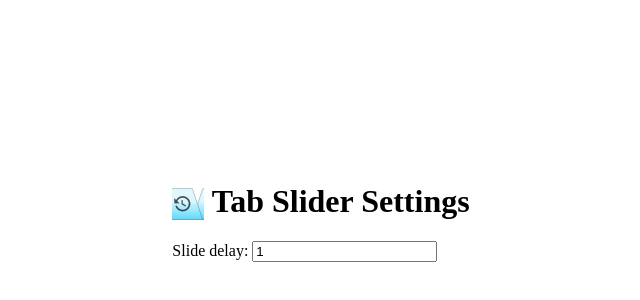
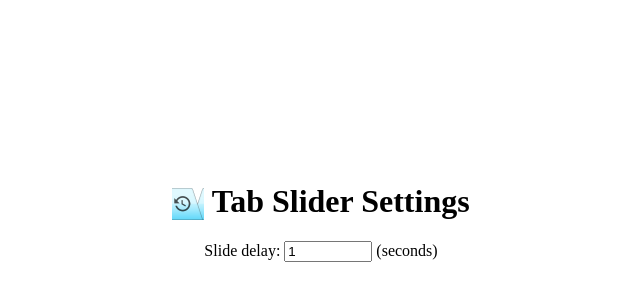
Before and after one commit to nikitaeverywhere/tab-slider, a browser extension: page src/options.html in a window 1280 px wide. Shown: the part 180-480 px from the top of the page, without its empty margins (319-959 px from the left). Drawn offline with Linux system fonts and the light colour scheme.

Commit message:
[Fix] Settings page clarification

```diff
--- a/src/options.css
+++ b/src/options.css
@@ -10,9 +10,14 @@ body {
 	flex-direction: column;
 	justify-content: center;
 	align-items: center;
+	text-align: center;
 }
 
 .logo {
 	height: 32px;
 	vertical-align: bottom;
 }
+
+#delay {
+	width: 80px;
+}
--- a/src/options.html
+++ b/src/options.html
@@ -13,7 +13,7 @@
 			Tab Slider Settings
 		</h1>
 		<p>
-			<label>Slide delay: <input type="number" id="delay"/></label>
+			<label>Slide delay: <input type="number" id="delay"/></label> (seconds)
 		</p>
 	</div>
 </body>
```
